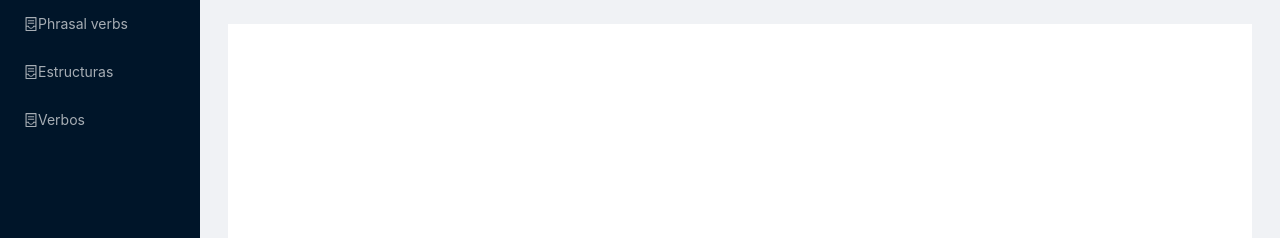
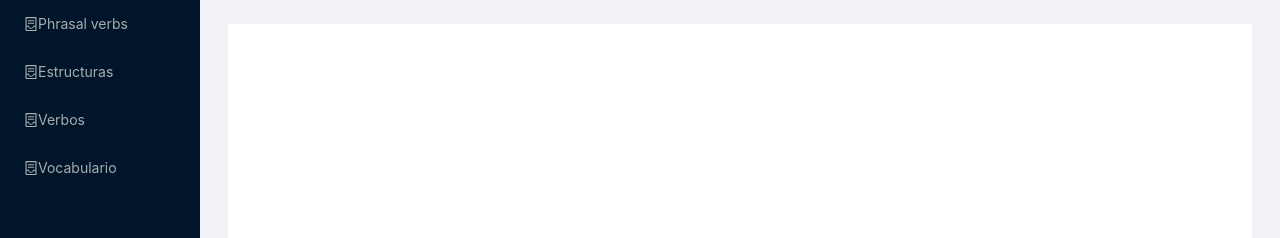
Before and after one commit to JesusEmmanuelPonce/english-front, a React (Create React App) app: page / in a window 1280 px wide. Shown: the top 238 px of the page. Built offline with nearby package versions, Linux system fonts and the light colour scheme.

Commit message:
new route on sider

```diff
--- a/src/constant/SIDER.js
+++ b/src/constant/SIDER.js
@@ -13,6 +13,11 @@ const SIDER = [
         "name" : "Verbos",
         "key"  : 3,
         "path" : "/menu-verbs"
+    },
+    {
+        "name" : "Vocabulario",
+        "key"  : 4,
+        "path" : "/menu-vocabulary"
     }
 ]
 
```
